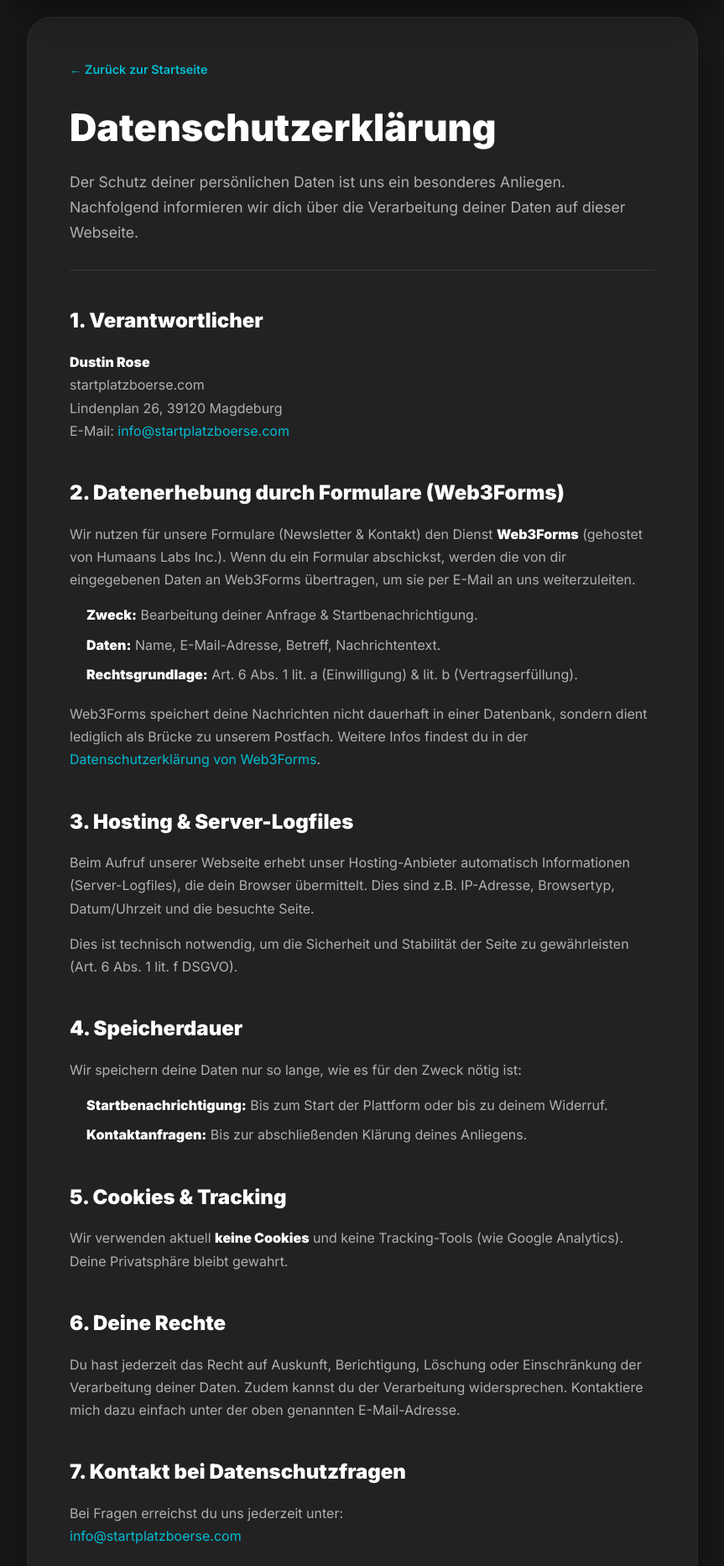
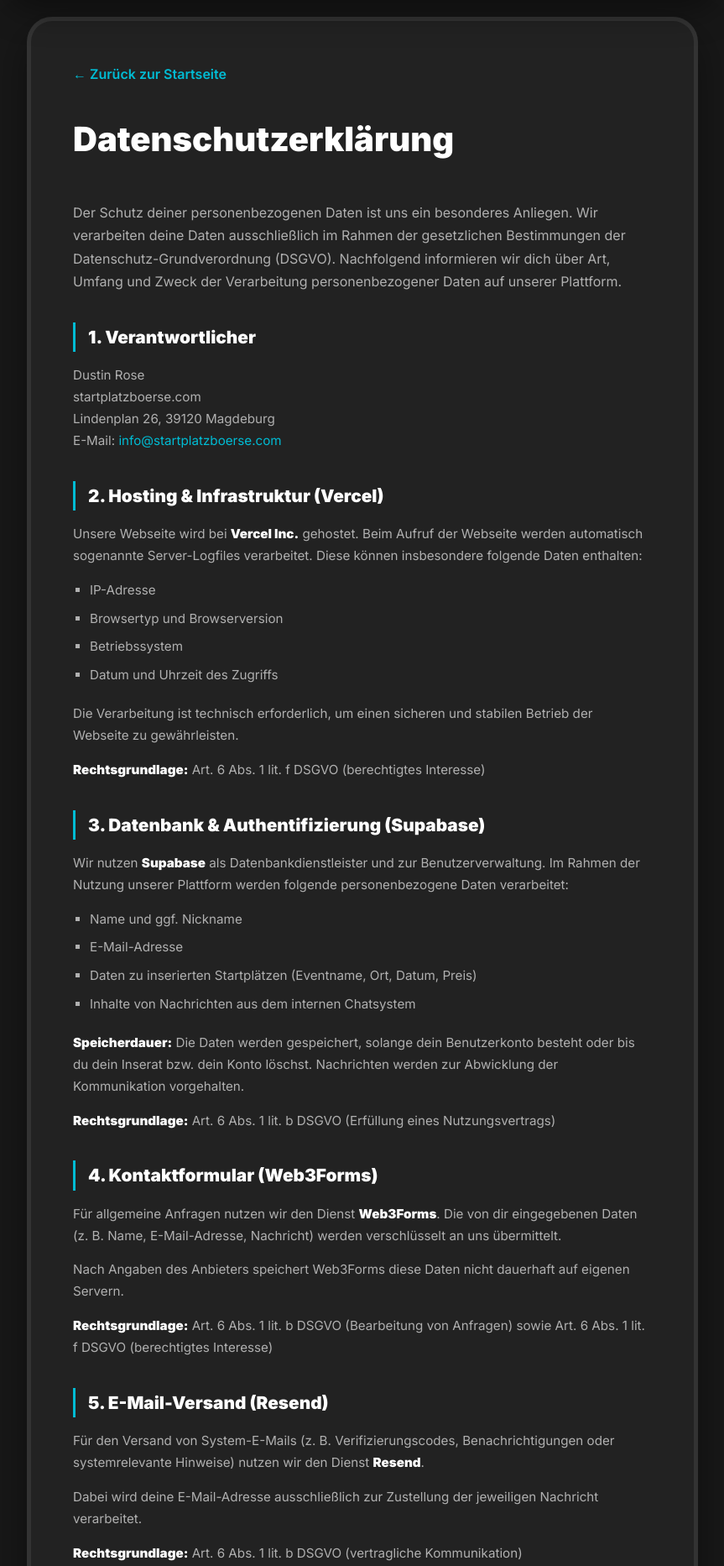
Before and after one commit to rocket703/startplatzboerse, an Astro site: page /datenschutz in a window 1280 px wide. Shown: the part 100-1965 px from the top of the page at 84% size, without its empty margins (208-1071 px from the left). Built offline with nearby package versions, Linux system fonts and the light colour scheme; Astro itself is replaced by a stand-in of ours; no server answers.

```diff
--- /dev/null
+++ b/src/pages/agb.astro
@@ -0,0 +1,170 @@
+---
+import Layout from '../layouts/Layout.astro';
+import Footer from '../components/Footer.astro';
+---
+
+<Layout title="AGB - Startplatzbörse">
+    <main class="legal-wrapper">
+        <div class="container">
+            <a href="/" class="back-link">← Zurück zur Startseite</a>
+
+            <h1>Allgemeine Geschäftsbedingungen (AGB)</h1>
+
+            <section>
+                <h2>1. Geltungsbereich</h2>
+                <p>
+                    Diese Allgemeinen Geschäftsbedingungen gelten für die Nutzung der
+                    Plattform <strong>startplatzboerse.com</strong>.
+                </p>
+                <p>
+                    Die Plattform dient ausschließlich der Bereitstellung einer technischen
+                    Möglichkeit für Privatpersonen, Startplätze für Sportveranstaltungen
+                    anzubieten oder anzufragen.
+                </p>
+            </section>
+
+            <section>
+                <h2>2. Leistungen der Plattform</h2>
+                <p>
+                    Der Betreiber stellt lediglich die technische Infrastruktur zur Verfügung,
+                    um Inserate zu veröffentlichen und die Kontaktaufnahme zwischen Nutzern zu
+                    ermöglichen.
+                </p>
+                <p>
+                    Der Betreiber wird <strong>nicht Vertragspartner</strong> der zwischen den
+                    Nutzern geschlossenen Verträge. Ein Vertrag über den Verkauf oder die
+                    Übertragung eines Startplatzes kommt ausschließlich zwischen dem Anbieter
+                    und dem Interessenten zustande.
+                </p>
+            </section>
+
+            <section>
+                <h2>3. Verantwortlichkeit der Nutzer</h2>
+                <p>
+                    <strong>Berechtigung:</strong> Nutzer sind selbst dafür verantwortlich,
+                    dass sie berechtigt sind, den angebotenen Startplatz weiterzugeben, und
+                    dass eine Übertragung nach den Bedingungen des jeweiligen Veranstalters
+                    zulässig ist.
+                </p>
+                <p>
+                    <strong>Umschreibungsgebühren:</strong> Etwaige Kosten für eine offizielle
+                    Umregistrierung beim Veranstalter sind ausschließlich zwischen Anbieter
+                    und Interessent zu klären.
+                </p>
+                <p>
+                    <strong>Richtigkeit:</strong> Nutzer sind für die Richtigkeit und
+                    Vollständigkeit ihrer Angaben (z. B. Preis, Event-Details, Kontaktdaten)
+                    selbst verantwortlich.
+                </p>
+            </section>
+
+            <section>
+                <h2>4. Haftung</h2>
+                <p>
+                    Der Betreiber haftet nicht für die Durchführung von Sportveranstaltungen
+                    sowie nicht für die Wirksamkeit oder erfolgreiche Abwicklung einer
+                    Startplatzübertragung zwischen Nutzern.
+                </p>
+                <p>
+                    Für Schäden haftet der Betreiber nur bei Vorsatz und grober Fahrlässigkeit.
+                    Bei einfacher Fahrlässigkeit haftet der Betreiber nur bei Verletzung
+                    wesentlicher Vertragspflichten und beschränkt auf den vorhersehbaren,
+                    typischerweise eintretenden Schaden.
+                </p>
+                <p>
+                    Die Haftung für Schäden aus der Verletzung des Lebens, des Körpers oder der
+                    Gesundheit bleibt unberührt.
+                </p>
+                <p>
+                    Eine Haftung für die ständige Verfügbarkeit der Plattform besteht nicht.
+                </p>
+            </section>
+
+            <section>
+                <h2>5. Verbotene Inhalte & Missbrauch</h2>
+                <p>
+                    Es ist untersagt, Inhalte einzustellen, die gegen geltendes Recht, gegen
+                    die Teilnahmebedingungen des jeweiligen Veranstalters oder gegen die
+                    Fair-Play-Grundsätze der Plattform verstoßen.
+                </p>
+                <p>
+                    Der Betreiber behält sich vor, Inserate bei berechtigtem Verdacht auf
+                    Missbrauch, Betrug oder Regelverstöße nach eigenem Ermessen zu sperren oder
+                    zu entfernen.
+                </p>
+            </section>
+
+            <section>
+                <h2>6. Datenschutz</h2>
+                <p>
+                    Die Verarbeitung personenbezogener Daten erfolgt ausschließlich im Rahmen
+                    der geltenden Datenschutzbestimmungen.
+                </p>
+                <p>
+                    Weitere Informationen findest du in unserer
+                    <a class="legal-link" href="/datenschutz">
+                        <strong>Datenschutzerklärung</strong>
+                    </a>.
+                </p>
+            </section>
+        </div>
+    </main>
+
+    <Footer />
+</Layout>
+
+<style>
+    .legal-wrapper {
+        padding: 120px 20px 60px;
+        background: var(--bg-body);
+        color: var(--text-muted);
+        line-height: 1.7;
+    }
+
+    .container {
+        max-width: 800px;
+        margin: 0 auto;
+        background: #222;
+        padding: 50px;
+        border-radius: 30px;
+        border: 5px solid rgba(255,255,255,0.08);
+        box-shadow: 0 20px 50px rgba(0,0,0,0.4);
+    }
+
+    .back-link {
+        display: inline-block;
+        color: var(--cyan);
+        text-decoration: none;
+        margin-bottom: 30px;
+        font-weight: 600;
+        transition: 0.3s;
+    }
+    .back-link:hover { transform: translateX(-5px); }
+
+    h1 { color: white; font-size: 2.5rem; margin-bottom: 40px; font-weight: 900; }
+    h2 {
+        color: white;
+        font-size: 1.3rem;
+        margin-top: 35px;
+        margin-bottom: 15px;
+        font-weight: 700;
+        border-left: 3px solid var(--cyan);
+        padding-left: 15px;
+    }
+
+    section p { margin-bottom: 15px; font-size: 0.95rem; }
+
+    strong { color: white; }
+
+    a { color: var(--cyan); text-decoration: none; transition: 0.3s; }
+    a:hover { filter: brightness(1.2); }
+
+    .legal-link strong {
+        color: var(--cyan);
+    }
+
+    @media (max-width: 600px) {
+        .container { padding: 30px 20px; }
+        h1 { font-size: 2rem; }
+    }
+</style>
--- a/src/pages/datenschutz.astro
+++ b/src/pages/datenschutz.astro
@@ -9,82 +9,167 @@ import Footer from '../components/Footer.astro';
             <a href="/" class="back-link">← Zurück zur Startseite</a>
 
             <h1>Datenschutzerklärung</h1>
+
             <p class="intro">
-                Der Schutz deiner persönlichen Daten ist uns ein besonderes Anliegen. Nachfolgend informieren wir dich über die Verarbeitung deiner Daten auf dieser Webseite.
+                Der Schutz deiner personenbezogenen Daten ist uns ein besonderes Anliegen.
+                Wir verarbeiten deine Daten ausschließlich im Rahmen der gesetzlichen
+                Bestimmungen der Datenschutz-Grundverordnung (DSGVO). Nachfolgend informieren
+                wir dich über Art, Umfang und Zweck der Verarbeitung personenbezogener Daten
+                auf unserer Plattform.
             </p>
-
-            <hr />
 
             <section>
                 <h2>1. Verantwortlicher</h2>
                 <p>
-                    <strong>Dustin Rose</strong><br />
+                    Dustin Rose<br />
                     startplatzboerse.com<br />
                     Lindenplan 26, 39120 Magdeburg<br />
-                    E-Mail: <a href="mailto:info@startplatzboerse.com">info@startplatzboerse.com</a>
+                    E-Mail:
+                    <a href="mailto:info@startplatzboerse.com">info@startplatzboerse.com</a>
                 </p>
             </section>
 
             <section>
-                <h2>2. Datenerhebung durch Formulare (Web3Forms)</h2>
+                <h2>2. Hosting & Infrastruktur (Vercel)</h2>
                 <p>
-                    Wir nutzen für unsere Formulare (Newsletter & Kontakt) den Dienst <strong>Web3Forms</strong> (gehostet von Humaans Labs Inc.).
-                    Wenn du ein Formular abschickst, werden die von dir eingegebenen Daten an Web3Forms übertragen, um sie per E-Mail an uns weiterzuleiten.
+                    Unsere Webseite wird bei <strong>Vercel Inc.</strong> gehostet. Beim Aufruf
+                    der Webseite werden automatisch sogenannte Server-Logfiles verarbeitet.
+                    Diese können insbesondere folgende Daten enthalten:
                 </p>
                 <ul>
-                    <li><strong>Zweck:</strong> Bearbeitung deiner Anfrage & Startbenachrichtigung.</li>
-                    <li><strong>Daten:</strong> Name, E-Mail-Adresse, Betreff, Nachrichtentext.</li>
-                    <li><strong>Rechtsgrundlage:</strong> Art. 6 Abs. 1 lit. a (Einwilligung) & lit. b (Vertragserfüllung).</li>
+                    <li>IP-Adresse</li>
+                    <li>Browsertyp und Browserversion</li>
+                    <li>Betriebssystem</li>
+                    <li>Datum und Uhrzeit des Zugriffs</li>
                 </ul>
                 <p>
-                    Web3Forms speichert deine Nachrichten nicht dauerhaft in einer Datenbank, sondern dient lediglich als Brücke zu unserem Postfach.
-                    Weitere Infos findest du in der <a href="https://web3forms.com/privacy" target="_blank">Datenschutzerklärung von Web3Forms</a>.
+                    Die Verarbeitung ist technisch erforderlich, um einen sicheren und
+                    stabilen Betrieb der Webseite zu gewährleisten.
+                </p>
+                <p>
+                    <strong>Rechtsgrundlage:</strong> Art. 6 Abs. 1 lit. f DSGVO
+                    (berechtigtes Interesse)
                 </p>
             </section>
 
             <section>
-                <h2>3. Hosting & Server-Logfiles</h2>
+                <h2>3. Datenbank & Authentifizierung (Supabase)</h2>
                 <p>
-                    Beim Aufruf unserer Webseite erhebt unser Hosting-Anbieter automatisch Informationen (Server-Logfiles), die dein Browser übermittelt. Dies sind z.B. IP-Adresse, Browsertyp, Datum/Uhrzeit und die besuchte Seite.
-                </p>
-                <p>Dies ist technisch notwendig, um die Sicherheit und Stabilität der Seite zu gewährleisten (Art. 6 Abs. 1 lit. f DSGVO).</p>
-            </section>
-
-            <section>
-                <h2>4. Speicherdauer</h2>
-                <p>
-                    Wir speichern deine Daten nur so lange, wie es für den Zweck nötig ist:
+                    Wir nutzen <strong>Supabase</strong> als Datenbankdienstleister und zur
+                    Benutzerverwaltung. Im Rahmen der Nutzung unserer Plattform werden
+                    folgende personenbezogene Daten verarbeitet:
                 </p>
                 <ul>
-                    <li><strong>Startbenachrichtigung:</strong> Bis zum Start der Plattform oder bis zu deinem Widerruf.</li>
-                    <li><strong>Kontaktanfragen:</strong> Bis zur abschließenden Klärung deines Anliegens.</li>
+                    <li>Name und ggf. Nickname</li>
+                    <li>E-Mail-Adresse</li>
+                    <li>Daten zu inserierten Startplätzen (Eventname, Ort, Datum, Preis)</li>
+                    <li>Inhalte von Nachrichten aus dem internen Chatsystem</li>
                 </ul>
-            </section>
-
-            <section>
-                <h2>5. Cookies & Tracking</h2>
                 <p>
-                    Wir verwenden aktuell <strong>keine Cookies</strong> und keine Tracking-Tools (wie Google Analytics). Deine Privatsphäre bleibt gewahrt.
+                    <strong>Speicherdauer:</strong> Die Daten werden gespeichert, solange dein
+                    Benutzerkonto besteht oder bis du dein Inserat bzw. dein Konto löschst.
+                    Nachrichten werden zur Abwicklung der Kommunikation vorgehalten.
+                </p>
+                <p>
+                    <strong>Rechtsgrundlage:</strong> Art. 6 Abs. 1 lit. b DSGVO
+                    (Erfüllung eines Nutzungsvertrags)
                 </p>
             </section>
 
             <section>
-                <h2>6. Deine Rechte</h2>
+                <h2>4. Kontaktformular (Web3Forms)</h2>
                 <p>
-                    Du hast jederzeit das Recht auf Auskunft, Berichtigung, Löschung oder Einschränkung der Verarbeitung deiner Daten. Zudem kannst du der Verarbeitung widersprechen. Kontaktiere mich dazu einfach unter der oben genannten E-Mail-Adresse.
+                    Für allgemeine Anfragen nutzen wir den Dienst
+                    <strong>Web3Forms</strong>. Die von dir eingegebenen Daten (z. B. Name,
+                    E-Mail-Adresse, Nachricht) werden verschlüsselt an uns übermittelt.
+                </p>
+                <p>
+                    Nach Angaben des Anbieters speichert Web3Forms diese Daten nicht dauerhaft
+                    auf eigenen Servern.
+                </p>
+                <p>
+                    <strong>Rechtsgrundlage:</strong> Art. 6 Abs. 1 lit. b DSGVO
+                    (Bearbeitung von Anfragen) sowie Art. 6 Abs. 1 lit. f DSGVO
+                    (berechtigtes Interesse)
                 </p>
             </section>
 
             <section>
-                <h2>7. Kontakt bei Datenschutzfragen</h2>
+                <h2>5. E-Mail-Versand (Resend)</h2>
                 <p>
-                    Bei Fragen erreichst du uns jederzeit unter: <br />
+                    Für den Versand von System-E-Mails (z. B. Verifizierungscodes,
+                    Benachrichtigungen oder systemrelevante Hinweise) nutzen wir den Dienst
+                    <strong>Resend</strong>.
+                </p>
+                <p>
+                    Dabei wird deine E-Mail-Adresse ausschließlich zur Zustellung der
+                    jeweiligen Nachricht verarbeitet.
+                </p>
+                <p>
+                    <strong>Rechtsgrundlage:</strong> Art. 6 Abs. 1 lit. b DSGVO
+                    (vertragliche Kommunikation)
+                </p>
+            </section>
+
+            <section>
+                <h2>6. Datenübermittlung in Drittländer</h2>
+                <p>
+                    Die eingesetzten Dienste (Vercel, Supabase, Web3Forms, Resend) haben ihren
+                    Sitz teilweise in den USA. Eine Übermittlung personenbezogener Daten in
+                    ein Drittland kann daher nicht ausgeschlossen werden.
+                </p>
+                <p>
+                    Die Übermittlung erfolgt auf Grundlage geeigneter Garantien gemäß Art. 46
+                    DSGVO, insbesondere durch den Abschluss von
+                    <strong>EU-Standardvertragsklauseln</strong>.
+                </p>
+            </section>
+
+            <section>
+                <h2>7. Cookies & Tracking</h2>
+                <p>
+                    Unsere Webseite verwendet keine Cookies zu Analyse-, Tracking- oder
+                    Marketingzwecken. Es findet kein Profiling statt.
+                </p>
+            </section>
+
+            <section>
+                <h2>8. Datensicherheit</h2>
+                <p>
+                    Wir setzen geeignete technische und organisatorische Maßnahmen ein, um
+                    deine Daten gegen Verlust, Manipulation oder unbefugten Zugriff zu
+                    schützen. Dazu gehören insbesondere verschlüsselte Datenübertragungen
+                    sowie Zugriffsbeschränkungen.
+                </p>
+            </section>
+
+            <section>
+                <h2>9. Deine Rechte</h2>
+                <p>Du hast jederzeit das Recht:</p>
+                <ul>
+                    <li>auf Auskunft (Art. 15 DSGVO)</li>
+                    <li>auf Berichtigung (Art. 16 DSGVO)</li>
+                    <li>auf Löschung (Art. 17 DSGVO)</li>
+                    <li>auf Einschränkung der Verarbeitung (Art. 18 DSGVO)</li>
+                    <li>auf Datenübertragbarkeit (Art. 20 DSGVO)</li>
+                    <li>auf Widerspruch gegen die Verarbeitung (Art. 21 DSGVO)</li>
+                </ul>
+                <p>
+                    Zudem hast du das Recht, dich bei einer Datenschutz-Aufsichtsbehörde zu
+                    beschweren.
+                </p>
+            </section>
+
+            <section>
+                <h2>10. Kontakt bei Datenschutzfragen</h2>
+                <p>
+                    Bei Fragen zum Datenschutz erreichst du uns jederzeit unter:<br />
                     <a href="mailto:info@startplatzboerse.com">info@startplatzboerse.com</a>
                 </p>
             </section>
-
         </div>
     </main>
+
     <Footer />
 </Layout>
 
@@ -102,7 +187,7 @@ import Footer from '../components/Footer.astro';
         background: #222;
         padding: 50px;
         border-radius: 30px;
-        border: 1px solid rgba(255,255,255,0.05);
+        border: 5px solid rgba(255,255,255,0.08);
         box-shadow: 0 20px 50px rgba(0,0,0,0.4);
     }
 
@@ -116,57 +201,28 @@ import Footer from '../components/Footer.astro';
     }
     .back-link:hover { transform: translateX(-5px); }
 
-  <style is:global>
-  .privacy-card {
-    background: #121212;
-    border-radius: 24px;
-    padding: clamp(1.5rem, 5vw, 3rem); /* Dynamisches Padding */
-    border: 1px solid rgba(255, 255, 255, 0.1);
-    max-width: 800px;
-    margin: 0 auto;
-  }
+    h1 { color: white; font-size: 2.5rem; margin-bottom: 40px; font-weight: 900; }
+    h2 {
+        color: white;
+        font-size: 1.3rem;
+        margin-top: 35px;
+        margin-bottom: 15px;
+        font-weight: 700;
+        border-left: 3px solid var(--cyan);
+        padding-left: 15px;
+    }
 
-  h1 {
-    /* Die Schriftgröße passt sich jetzt perfekt der Breite an */
-    font-size: clamp(1.5rem, 8vw, 2.8rem);
-    font-weight: 850;
-    line-height: 1.1;
-    color: white;
-    margin-bottom: 1.5rem;
+    .intro { font-size: 1rem; margin-bottom: 30px; }
 
-    /* Diese Zeilen verhindern das Überlappen/Rausspringen */
-    word-wrap: break-word;
-    overflow-wrap: break-word;
-    hyphens: auto;
-    display: block;
-    width: 100%;
-  }
-
-  .back-link {
-    color: var(--cyan);
-    text-decoration: none;
-    display: flex;
-    align-items: center;
-    gap: 8px;
-    font-size: 0.9rem;
-    margin-bottom: 2rem;
-  }
-
-    h2 { color: white; font-size: 1.5rem; margin-top: 40px; margin-bottom: 15px; font-weight: 700; }
-
-    .intro { font-size: 1.1rem; margin-bottom: 30px; }
-
-    hr { border: 0; border-top: 1px solid rgba(255,255,255,0.1); margin: 30px 0; }
-
-    section p { margin-bottom: 15px; }
+    section p { margin-bottom: 15px; font-size: 0.95rem; }
 
     ul { margin-bottom: 20px; padding-left: 20px; }
-    ul li { margin-bottom: 8px; }
+    ul li { margin-bottom: 8px; font-size: 0.95rem; list-style-type: square; }
 
     strong { color: white; }
 
-    a { color: var(--cyan); text-decoration: none; border-bottom: 1px solid transparent; transition: 0.3s; }
-    a:hover { border-bottom-color: var(--cyan); }
+    a { color: var(--cyan); text-decoration: none; transition: 0.3s; }
+    a:hover { filter: brightness(1.2); }
 
     @media (max-width: 600px) {
         .container { padding: 30px 20px; }
```
Also changed, not shown: src/components/Footer.astro (+7 -0 lines).
